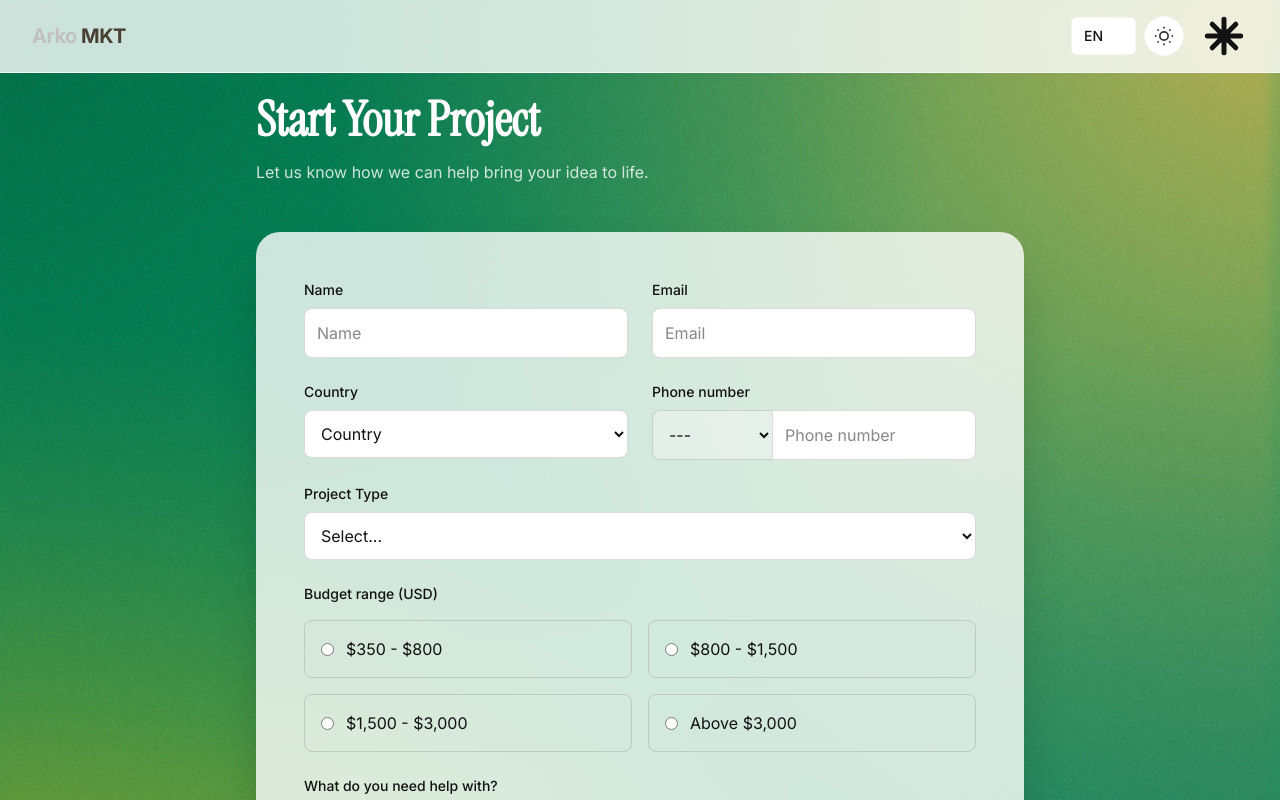
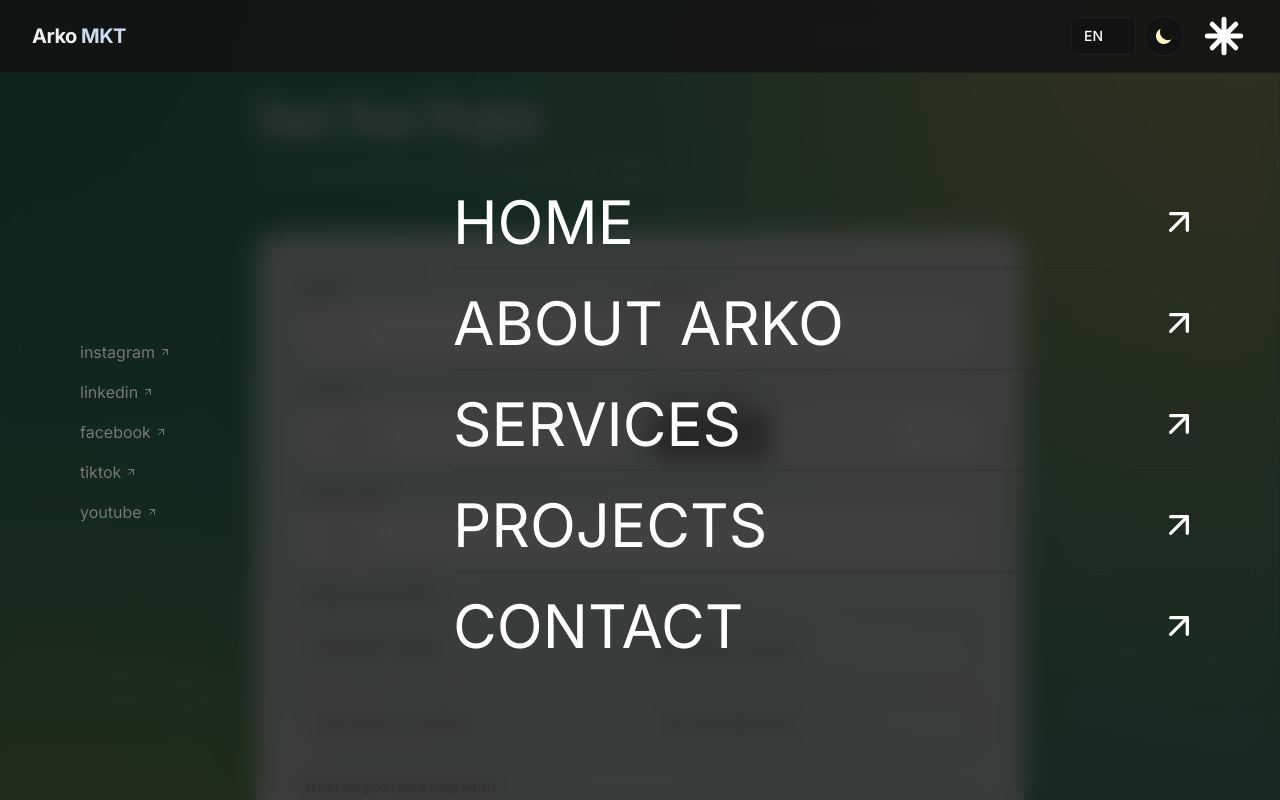
Before and after one commit to 3333444n/arkomkt, a Next.js app: page /en/contacto in a window 1280 px wide. Both pictures are taken after a click on the button "Toggle Menu". Shown: the top 800 px of the page. Built offline with nearby package versions, Linux system fonts and the light colour scheme.

Commit message:
Add toggle for language and theme buttons when pressing the navigation asterisk

```diff
--- a/components/layout/Navbar.tsx
+++ b/components/layout/Navbar.tsx
@@ -182,11 +182,17 @@
                 </Link>
 
                 <div className="flex items-center gap-4 z-50">
-                    {/* Toggles */}
-                    <div className="flex items-center gap-2 mix-blend-difference text-foreground">
+                    {/* Toggles - fade in when menu opens */}
+                    <motion.div
+                        className="flex items-center gap-2 mix-blend-difference text-foreground"
+                        initial={{ opacity: 0 }}
+                        animate={{ opacity: isOpen ? 1 : 0 }}
+                        transition={{ duration: 0.3, delay: isOpen ? 0.2 : 0 }}
+                        style={{ pointerEvents: isOpen ? 'auto' : 'none' }}
+                    >
                         <LanguageToggle />
                         <ThemeToggle />
-                    </div>
+                    </motion.div>
 
                     {/* Asterisk Toggle */}
                     <button
```
